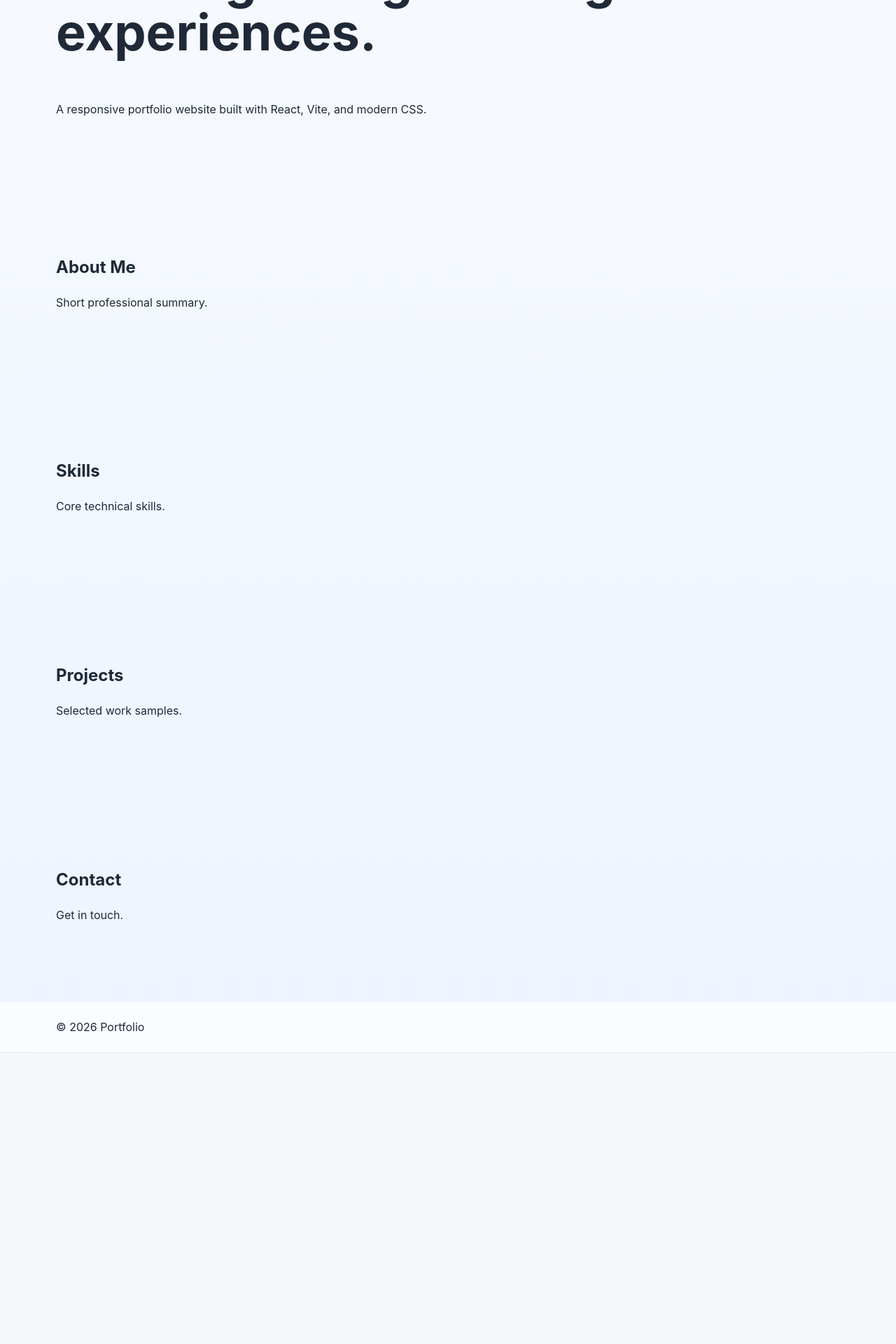
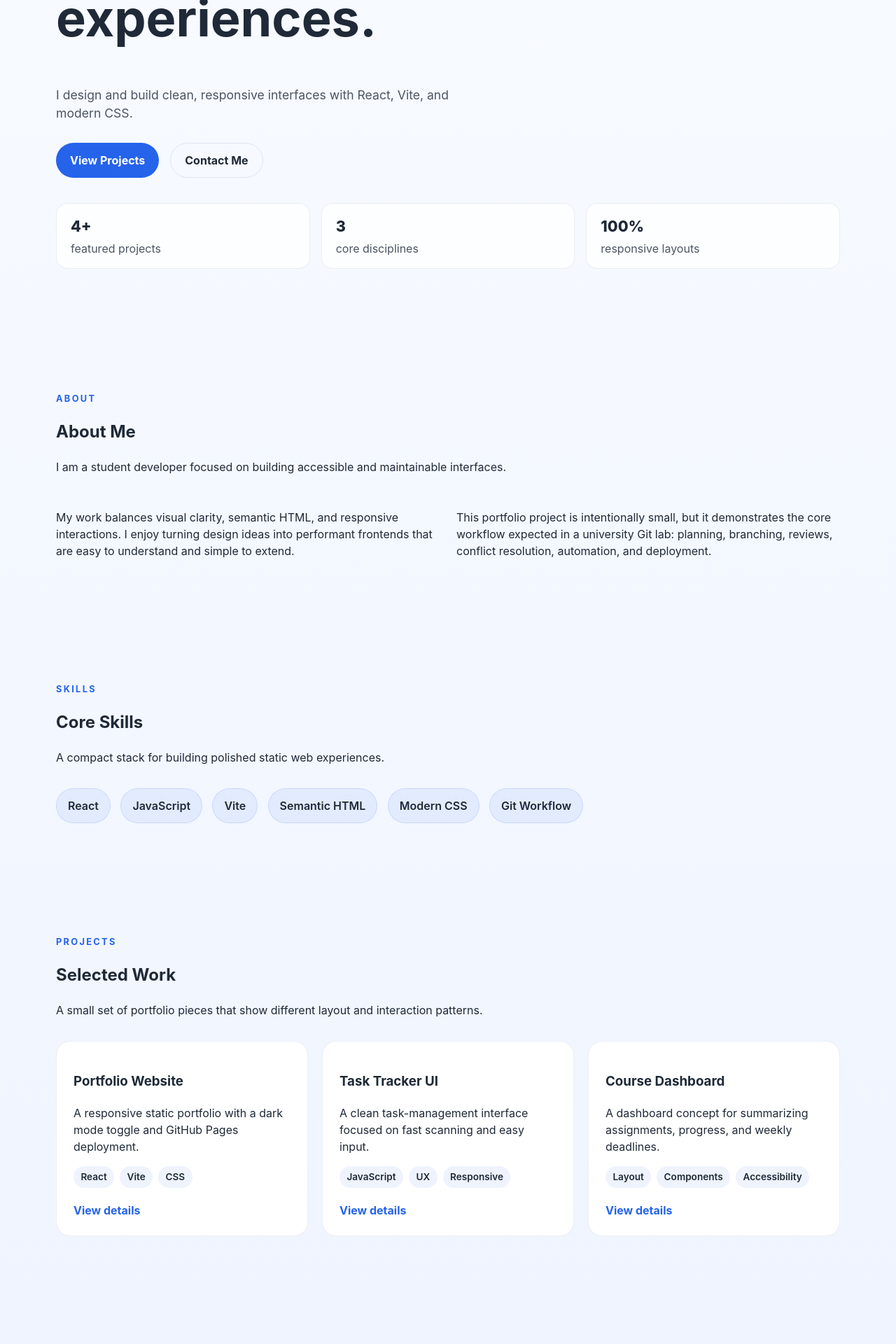
Before and after one commit to hosseinMsh/CE-Lab-1, a React (Vite) app: page / in a window 1280 px wide. Shown: the part 320-2240 px from the top of the page at 70% size. Before the commit the page ends 1824 px from the top, so only its background shows below. Built offline with nearby package versions, Linux system fonts and the light colour scheme.

Commit message:
feat: build the portfolio landing page sections

```diff
--- a/src/components/Footer.jsx
+++ b/src/components/Footer.jsx
@@ -2,7 +2,7 @@ export default function Footer() {
   return (
     <footer className="footer">
       <div className="container footer__inner">
-        <p>© 2026 Portfolio</p>
+        <p>© 2026 Portfolio. Built with React and Vite.</p>
       </div>
     </footer>
   );
--- a/src/components/Navbar.jsx
+++ b/src/components/Navbar.jsx
@@ -3,9 +3,10 @@ export default function Navbar() {
     <header className="navbar">
       <div className="container navbar__inner">
         <a className="navbar__brand" href="#home">
-          Portfolio
+          Student Portfolio
         </a>
         <nav className="navbar__links" aria-label="Primary">
+          <a href="#home">Home</a>
           <a href="#about">About</a>
           <a href="#skills">Skills</a>
           <a href="#projects">Projects</a>
--- a/src/components/ProjectCard.jsx
+++ b/src/components/ProjectCard.jsx
@@ -1,8 +1,18 @@
-export default function ProjectCard({ title, description }) {
+export default function ProjectCard({ title, description, tags = [], linkLabel = 'View details' }) {
   return (
     <article className="project-card">
       <h3>{title}</h3>
       <p>{description}</p>
+      {tags.length > 0 ? (
+        <ul className="project-card__tags" aria-label={`${title} technologies`}>
+          {tags.map((tag) => (
+            <li key={tag}>{tag}</li>
+          ))}
+        </ul>
+      ) : null}
+      <a className="project-card__link" href="#contact">
+        {linkLabel}
+      </a>
     </article>
   );
 }
--- a/src/components/sections/AboutSection.jsx
+++ b/src/components/sections/AboutSection.jsx
@@ -2,9 +2,25 @@ import SectionHeading from '../SectionHeading';
 
 export default function AboutSection() {
   return (
-    <section className="section" id="about">
+    <section className="section" id="about" aria-labelledby="about-title">
       <div className="container">
-        <SectionHeading title="About Me" description="Short professional summary." />
+        <SectionHeading
+          eyebrow="About"
+          title="About Me"
+          description="I am a student developer focused on building accessible and maintainable interfaces."
+        />
+        <div className="about-grid">
+          <p>
+            My work balances visual clarity, semantic HTML, and responsive interactions. I enjoy
+            turning design ideas into performant frontends that are easy to understand and simple
+            to extend.
+          </p>
+          <p>
+            This portfolio project is intentionally small, but it demonstrates the core workflow
+            expected in a university Git lab: planning, branching, reviews, conflict resolution,
+            automation, and deployment.
+          </p>
+        </div>
       </div>
     </section>
   );
--- a/src/components/sections/ContactSection.jsx
+++ b/src/components/sections/ContactSection.jsx
@@ -2,9 +2,22 @@ import SectionHeading from '../SectionHeading';
 
 export default function ContactSection() {
   return (
-    <section className="section" id="contact">
+    <section className="section" id="contact" aria-labelledby="contact-title">
       <div className="container">
-        <SectionHeading title="Contact" description="Get in touch." />
+        <SectionHeading
+          eyebrow="Contact"
+          title="Let’s Work Together"
+          description="If you need a polished frontend or want to talk through a project idea, reach out."
+        />
+        <div className="contact-card">
+          <a href="mailto:student@example.com">student@example.com</a>
+          <a href="https://github.com/" target="_blank" rel="noreferrer">
+            GitHub
+          </a>
+          <a href="https://www.linkedin.com/" target="_blank" rel="noreferrer">
+            LinkedIn
+          </a>
+        </div>
       </div>
     </section>
   );
--- a/src/components/sections/HeroSection.jsx
+++ b/src/components/sections/HeroSection.jsx
@@ -1,12 +1,34 @@
 export default function HeroSection() {
   return (
-    <section className="section hero" id="home">
+    <section className="section hero" id="home" aria-labelledby="hero-title">
       <div className="container">
-        <p className="hero__eyebrow">Frontend Developer</p>
-        <h1>Building thoughtful digital experiences.</h1>
+        <p className="hero__eyebrow">Frontend Developer · UI Enthusiast</p>
+        <h1 id="hero-title">Building thoughtful digital experiences.</h1>
         <p className="hero__text">
-          A responsive portfolio website built with React, Vite, and modern CSS.
+          I design and build clean, responsive interfaces with React, Vite, and modern CSS.
         </p>
+        <div className="hero__actions">
+          <a className="button button--primary" href="#projects">
+            View Projects
+          </a>
+          <a className="button button--ghost" href="#contact">
+            Contact Me
+          </a>
+        </div>
+        <dl className="hero__stats">
+          <div>
+            <dt>4+</dt>
+            <dd>featured projects</dd>
+          </div>
+          <div>
+            <dt>3</dt>
+            <dd>core disciplines</dd>
+          </div>
+          <div>
+            <dt>100%</dt>
+            <dd>responsive layouts</dd>
+          </div>
+        </dl>
       </div>
     </section>
   );
--- a/src/components/sections/ProjectsSection.jsx
+++ b/src/components/sections/ProjectsSection.jsx
@@ -1,10 +1,38 @@
+import ProjectCard from '../ProjectCard';
 import SectionHeading from '../SectionHeading';
+
+const PROJECTS = [
+  {
+    title: 'Portfolio Website',
+    description: 'A responsive static portfolio with a dark mode toggle and GitHub Pages deployment.',
+    tags: ['React', 'Vite', 'CSS'],
+  },
+  {
+    title: 'Task Tracker UI',
+    description: 'A clean task-management interface focused on fast scanning and easy input.',
+    tags: ['JavaScript', 'UX', 'Responsive'],
+  },
+  {
+    title: 'Course Dashboard',
+    description: 'A dashboard concept for summarizing assignments, progress, and weekly deadlines.',
+    tags: ['Layout', 'Components', 'Accessibility'],
+  },
+];
 
 export default function ProjectsSection() {
   return (
-    <section className="section" id="projects">
+    <section className="section" id="projects" aria-labelledby="projects-title">
       <div className="container">
-        <SectionHeading title="Projects" description="Selected work samples." />
+        <SectionHeading
+          eyebrow="Projects"
+          title="Selected Work"
+          description="A small set of portfolio pieces that show different layout and interaction patterns."
+        />
+        <div className="project-grid">
+          {PROJECTS.map((project) => (
+            <ProjectCard key={project.title} {...project} />
+          ))}
+        </div>
       </div>
     </section>
   );
--- a/src/components/sections/SkillsSection.jsx
+++ b/src/components/sections/SkillsSection.jsx
@@ -2,9 +2,21 @@ import SectionHeading from '../SectionHeading';
 
 export default function SkillsSection() {
   return (
-    <section className="section" id="skills">
+    <section className="section" id="skills" aria-labelledby="skills-title">
       <div className="container">
-        <SectionHeading title="Skills" description="Core technical skills." />
+        <SectionHeading
+          eyebrow="Skills"
+          title="Core Skills"
+          description="A compact stack for building polished static web experiences."
+        />
+        <ul className="skill-list" aria-label="Technical skills">
+          <li>React</li>
+          <li>JavaScript</li>
+          <li>Vite</li>
+          <li>Semantic HTML</li>
+          <li>Modern CSS</li>
+          <li>Git Workflow</li>
+        </ul>
       </div>
     </section>
   );
--- a/src/pages/Home.jsx
+++ b/src/pages/Home.jsx
@@ -6,12 +6,12 @@ import SkillsSection from '../components/sections/SkillsSection';
 
 export default function Home() {
   return (
-    <>
+    <div className="home-page">
       <HeroSection />
       <AboutSection />
       <SkillsSection />
       <ProjectsSection />
       <ContactSection />
-    </>
+    </div>
   );
 }
--- a/src/styles/global.css
+++ b/src/styles/global.css
@@ -5,6 +5,12 @@
   font-weight: 400;
   background: #f5f7fb;
   color: #1f2937;
+}
+
+:root[data-theme='dark'] {
+  color-scheme: dark;
+  background: #0f172a;
+  color: #e2e8f0;
 }
 
 * {
@@ -21,9 +27,24 @@ body {
   background: linear-gradient(180deg, #f8fbff 0%, #eef3ff 100%);
 }
 
+:root[data-theme='dark'] body {
+  background: linear-gradient(180deg, #0f172a 0%, #111827 100%);
+}
+
 a {
   color: inherit;
   text-decoration: none;
+}
+
+a:hover,
+a:focus-visible {
+  text-decoration: underline;
+}
+
+button:focus-visible,
+a:focus-visible {
+  outline: 3px solid rgba(37, 99, 235, 0.35);
+  outline-offset: 3px;
 }
 
 button,
@@ -48,6 +69,11 @@ textarea {
   border-bottom: 1px solid rgba(148, 163, 184, 0.18);
 }
 
+:root[data-theme='dark'] .navbar,
+:root[data-theme='dark'] .footer {
+  background: rgba(15, 23, 42, 0.8);
+}
+
 .navbar__inner,
 .footer__inner {
   min-height: 4.5rem;
@@ -61,9 +87,100 @@ textarea {
   gap: 1rem;
 }
 
+.navbar__links a {
+  font-weight: 600;
+}
+
+.navbar__brand {
+  font-weight: 800;
+  letter-spacing: 0.02em;
+}
+
 .hero h1 {
   font-size: clamp(2.5rem, 6vw, 4.5rem);
   line-height: 1.05;
+}
+
+.hero__eyebrow,
+.section-heading__eyebrow {
+  margin: 0 0 0.75rem;
+  text-transform: uppercase;
+  letter-spacing: 0.18em;
+  font-size: 0.8rem;
+  font-weight: 700;
+  color: #2563eb;
+}
+
+:root[data-theme='dark'] .hero__eyebrow,
+:root[data-theme='dark'] .section-heading__eyebrow {
+  color: #93c5fd;
+}
+
+.hero__text {
+  max-width: 38rem;
+  font-size: 1.1rem;
+  color: #4b5563;
+}
+
+:root[data-theme='dark'] .hero__text,
+:root[data-theme='dark'] .hero__stats dd {
+  color: #cbd5e1;
+}
+
+.hero__actions {
+  display: flex;
+  flex-wrap: wrap;
+  gap: 1rem;
+  margin-top: 1.75rem;
+}
+
+.button {
+  display: inline-flex;
+  align-items: center;
+  justify-content: center;
+  min-height: 3rem;
+  padding: 0.75rem 1.25rem;
+  border-radius: 999px;
+  font-weight: 700;
+}
+
+.button--primary {
+  background: #2563eb;
+  color: white;
+}
+
+.button--ghost {
+  border: 1px solid rgba(148, 163, 184, 0.24);
+}
+
+.hero__stats {
+  display: grid;
+  grid-template-columns: repeat(3, minmax(0, 1fr));
+  gap: 1rem;
+  margin-top: 2.25rem;
+}
+
+.hero__stats div {
+  padding: 1rem 1.25rem;
+  border-radius: 1rem;
+  background: rgba(255, 255, 255, 0.76);
+  border: 1px solid rgba(148, 163, 184, 0.18);
+}
+
+:root[data-theme='dark'] .hero__stats div,
+:root[data-theme='dark'] .project-card {
+  background: rgba(15, 23, 42, 0.85);
+  border-color: rgba(148, 163, 184, 0.18);
+}
+
+.hero__stats dt {
+  font-size: 1.35rem;
+  font-weight: 800;
+}
+
+.hero__stats dd {
+  margin: 0.25rem 0 0;
+  color: #4b5563;
 }
 
 .section-heading {
@@ -71,11 +188,108 @@ textarea {
   margin-bottom: 2rem;
 }
 
+.about-grid {
+  display: grid;
+  grid-template-columns: repeat(2, minmax(0, 1fr));
+  gap: 1.5rem;
+}
+
+.skill-list {
+  list-style: none;
+  display: flex;
+  flex-wrap: wrap;
+  gap: 0.9rem;
+  padding: 0;
+  margin: 0;
+}
+
+.skill-list li {
+  padding: 0.75rem 1rem;
+  border-radius: 999px;
+  background: rgba(37, 99, 235, 0.08);
+  border: 1px solid rgba(37, 99, 235, 0.14);
+  font-weight: 600;
+}
+
 .project-card {
   border: 1px solid rgba(148, 163, 184, 0.18);
   border-radius: 1.25rem;
   padding: 1.5rem;
   background: white;
+}
+
+.project-grid {
+  display: grid;
+  grid-template-columns: repeat(3, minmax(0, 1fr));
+  gap: 1.25rem;
+}
+
+.project-card__tags {
+  list-style: none;
+  display: flex;
+  flex-wrap: wrap;
+  gap: 0.5rem;
+  padding: 0;
+  margin: 1rem 0 1.25rem;
+}
+
+.project-card__tags li {
+  padding: 0.35rem 0.65rem;
+  border-radius: 999px;
+  background: rgba(37, 99, 235, 0.08);
+  font-size: 0.85rem;
+  font-weight: 600;
+}
+
+.project-card__link {
+  font-weight: 700;
+  color: #2563eb;
+}
+
+.contact-card {
+  display: flex;
+  flex-wrap: wrap;
+  gap: 1rem;
+  padding: 1.25rem;
+  border: 1px solid rgba(148, 163, 184, 0.18);
+  border-radius: 1.25rem;
+  background: rgba(255, 255, 255, 0.76);
+}
+
+.navbar__menu-button {
+  display: none;
+}
+
+.theme-toggle {
+  display: inline-flex;
+  align-items: center;
+  gap: 0.5rem;
+  border: 1px solid rgba(148, 163, 184, 0.24);
+  border-radius: 999px;
+  padding: 0.65rem 1rem;
+  background: transparent;
+  color: inherit;
+  cursor: pointer;
+}
+
+.theme-toggle:hover {
+  background: rgba(148, 163, 184, 0.08);
+}
+
+.theme-toggle__text {
+  font-size: 0.95rem;
+}
+
+.sr-only {
+  position: absolute;
+  width: 1px;
+  height: 1px;
+  padding: 0;
+  margin: -1px;
+  overflow: hidden;
+  clip: rect(0, 0, 0, 0);
+  white-space: nowrap;
+  border: 0;
 }
 
 @media (max-width: 768px) {
@@ -86,7 +300,39 @@ textarea {
   }
 
   .navbar__links {
+    display: none;
+    flex-direction: column;
+    align-items: center;
     flex-wrap: wrap;
     justify-content: center;
   }
+
+  .navbar__links--open {
+    display: flex;
+  }
+
+  .navbar__menu-button {
+    display: inline-flex;
+    align-items: center;
+    justify-content: center;
+    border: 1px solid rgba(148, 163, 184, 0.24);
+    background: transparent;
+    border-radius: 999px;
+    padding: 0.6rem 0.9rem;
+    color: inherit;
+  }
+
+  .theme-toggle {
+    width: 100%;
+    justify-content: center;
+  }
+
+  .about-grid,
+  .hero__stats {
+    grid-template-columns: 1fr;
+  }
+
+  .project-grid {
+    grid-template-columns: 1fr;
+  }
 }
```
